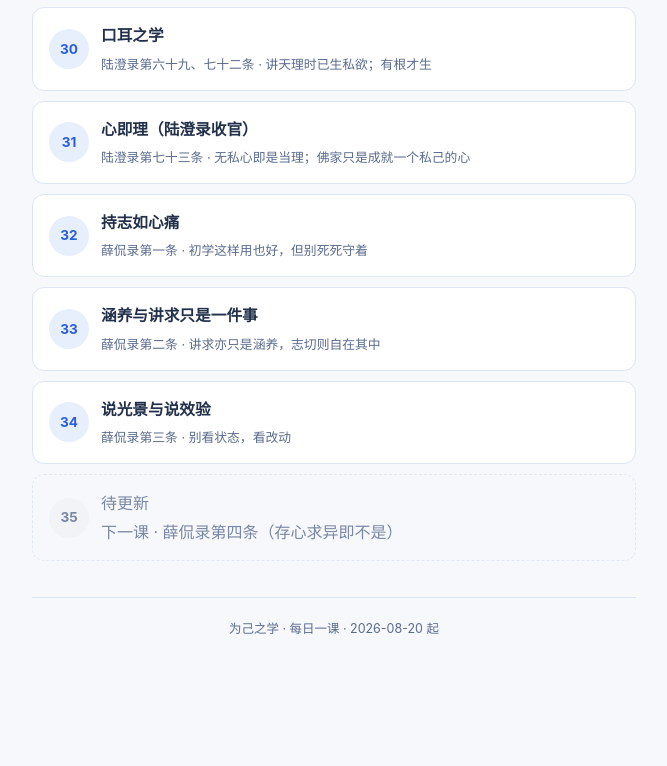
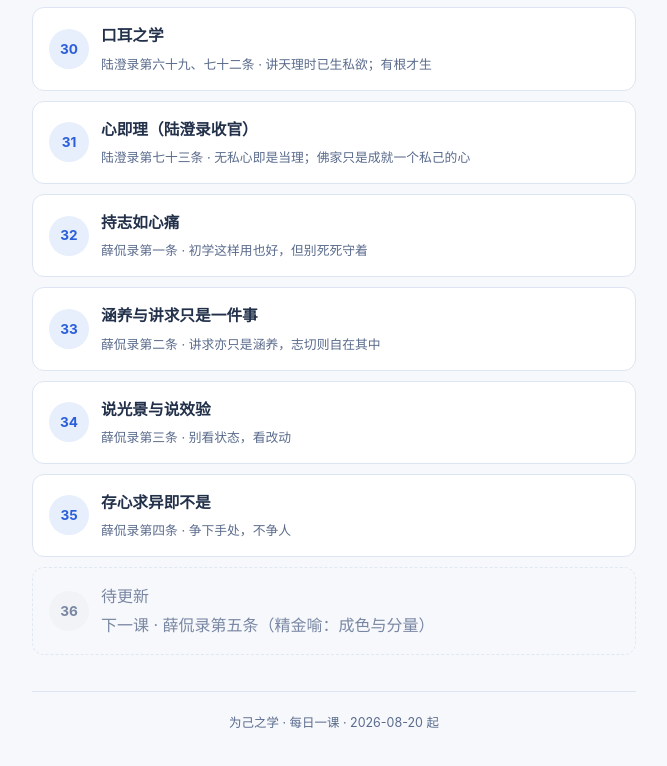
Before and after one commit to Gohannnnnnnnn/history-study, a plain HTML site: page index.html in a window 1280 px wide. Shown: the part 3401-4167 px from the top of the page, without its empty margins (306-973 px from the left). Before the commit the page ends 4102 px from the top, so only its background shows below. Drawn offline with Linux system fonts and the light colour scheme.

Commit message:
update index: 035-cunxin-qiuyi.html

```diff
--- a/index.html
+++ b/index.html
@@ -419,11 +419,19 @@
   </div>
 </a>
 
-<div class="coming">
+<a class="lesson" href="035-cunxin-qiuyi.html">
   <div class="no">35</div>
   <div>
+    <div class="t">存心求异即不是</div>
+    <div class="s">薛侃录第四条 · 争下手处，不争人</div>
+  </div>
+</a>
+
+<div class="coming">
+  <div class="no">36</div>
+  <div>
     <div class="t">待更新</div>
-    <div class="s">下一课 · 薛侃录第四条（存心求异即不是）</div>
+    <div class="s">下一课 · 薛侃录第五条（精金喻：成色与分量）</div>
   </div>
 </div>
 
```
